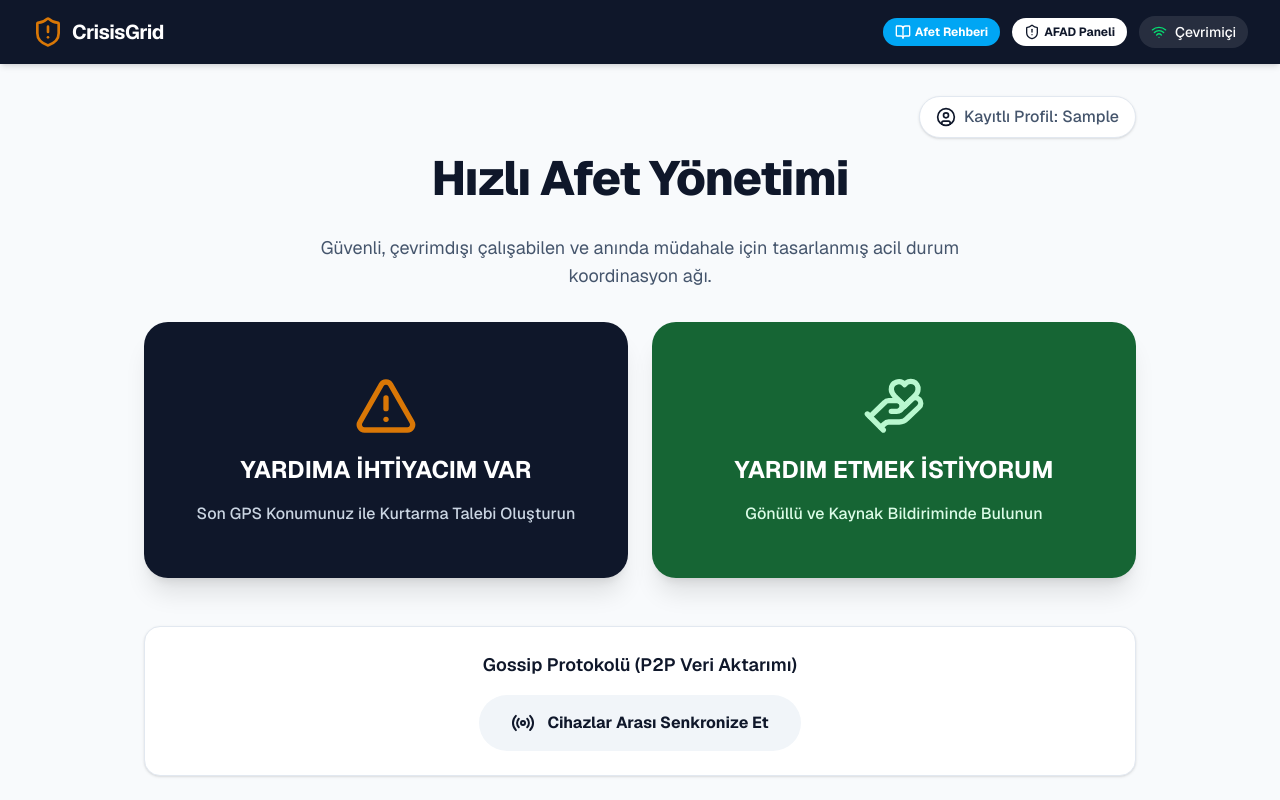
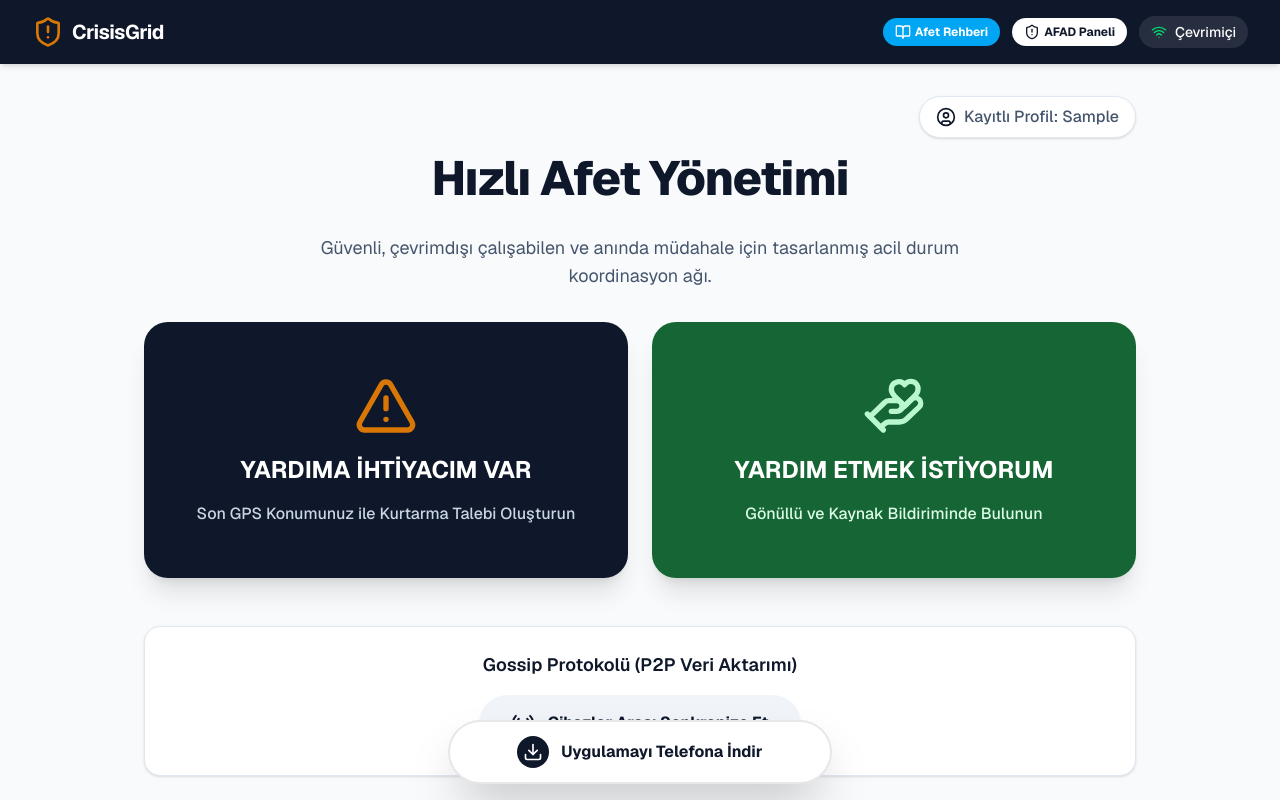
Before and after one commit to Ozergin/ozbekyun, a Next.js app: page / in a window 1280 px wide. Shown: the top 800 px of the page. Built offline with nearby package versions, Linux system fonts and the light colour scheme; no server answers; sample sign-in values are in the browser's storage.

Commit message:
fix: force show PWA install button and add manual fallback alert

```diff
--- a/src/components/InstallPrompt.tsx
+++ b/src/components/InstallPrompt.tsx
@@ -44,7 +44,11 @@ export default function InstallPrompt() {
       return;
     }
 
-    if (!deferredPrompt) return;
+    if (!deferredPrompt) {
+      // Eğer Chrome henüz hazır değilse veya izin vermiyorsa manuel yönlendirme çıkar
+      alert("Otomatik yükleme şu an hazır değil. Lütfen tarayıcınızın sağ üst köşesindeki (üç nokta) menüsünden 'Ana Ekrana Ekle' veya 'Uygulamayı Yükle' seçeneğine tıklayın.");
+      return;
+    }
 
     deferredPrompt.prompt();
     const { outcome } = await deferredPrompt.userChoice;
@@ -56,7 +60,7 @@ export default function InstallPrompt() {
   };
 
   // Eğer zaten PWA modundaysak hiçbir şey gösterme
-  if (isStandalone || !isInstallable) return null;
+  if (isStandalone) return null;
 
   return (
     <div className="fixed bottom-4 left-4 right-4 z-50 flex flex-col items-center">
```
